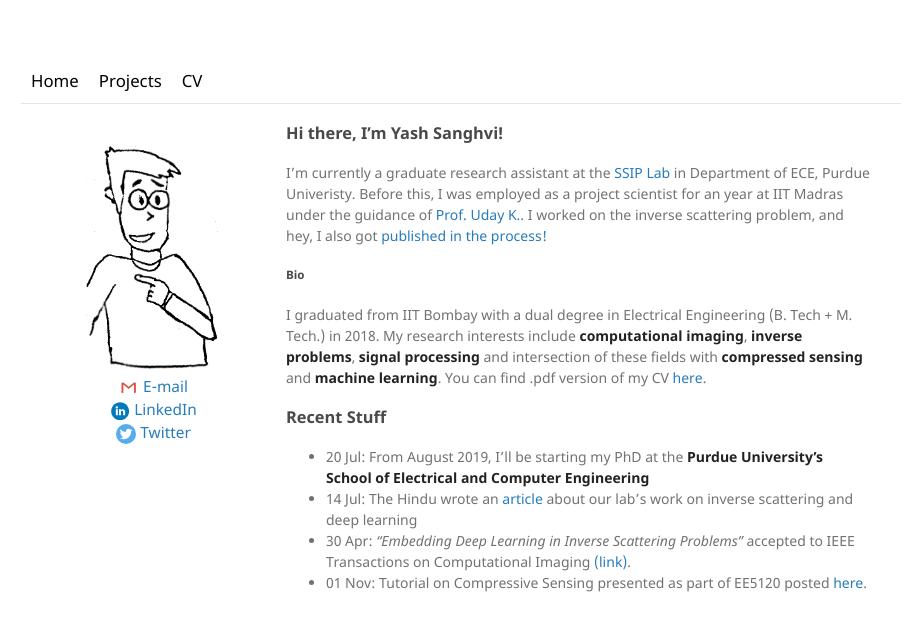
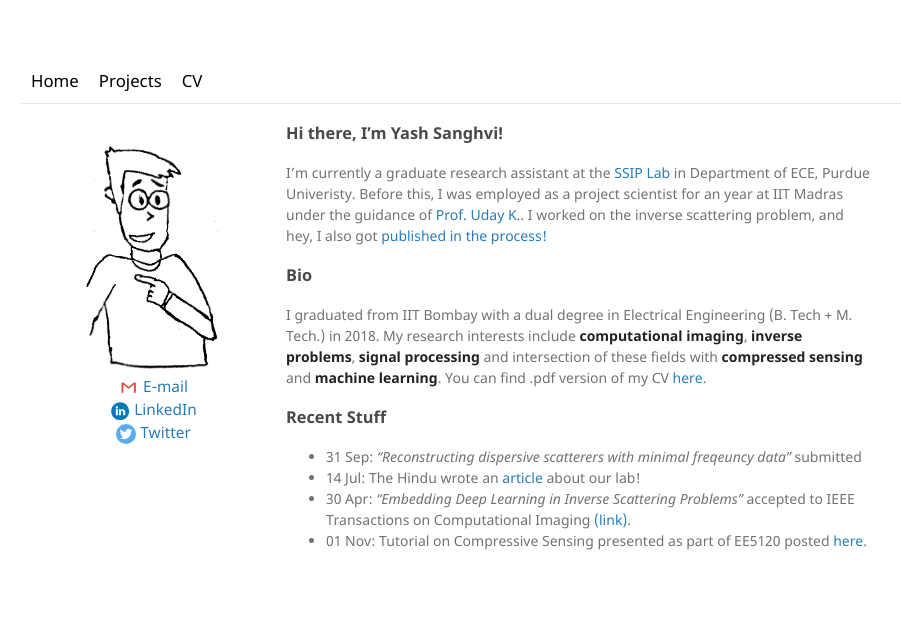
Before and after one commit to sanghviyashiitb/sanghviyashiitb.github.io, a Jekyll site: the page built from index.md, in a window 1280 px wide. Shown: the top 631 px of the page, without its empty margins (119-1020 px from the left). Built offline with Jekyll 4.4.1, drawn with Linux system fonts in a browser that asks for light colours.

Commit message:
Updated Bio

```diff
--- a/index.md
+++ b/index.md
@@ -5,13 +5,13 @@ title: Yash Sanghvi
 ### Hi there, I'm Yash Sanghvi!
 I'm currently a graduate research assistant at the [SSIP Lab](https://engineering.purdue.edu/ChanGroup/) in Department of ECE, Purdue Univeristy. Before this, I was employed as a project scientist for an year at IIT Madras under the guidance of [Prof. Uday K.](http://www.ee.iitm.ac.in/uday/).  I worked on the inverse scattering problem, and hey, I also got [published in the process!](https://ieeexplore.ieee.org/document/8709721)
 
-##### Bio
+### Bio
 I graduated from IIT Bombay with a dual degree in Electrical Engineering (B. Tech + M. Tech.) in 2018. My research interests include **computational imaging**, **inverse problems**, **signal processing** and intersection of these fields with **compressed sensing** and **machine learning**.
 You can find .pdf version of my CV [here](/Sanghvi_CV.pdf).
 
 
 ### Recent Stuff
-* 20 Jul: From August 2019, I'll be starting my PhD at the **Purdue University's School of Electrical and Computer Engineering**
-* 14 Jul: The Hindu wrote an [article](https://t.co/iEGZZLWJ4b) about our lab's work on inverse scattering and deep learning
+* 31 Sep: _"Reconstructing dispersive scatterers with minimal freqeuncy data"_ submitted
+* 14 Jul: The Hindu wrote an [article](https://t.co/iEGZZLWJ4b) about our lab!
 * 30 Apr: _"Embedding Deep Learning in Inverse Scattering Problems"_ accepted to IEEE Transactions on Computational Imaging [(link)](https://ieeexplore.ieee.org/document/8709721).
 * 01 Nov: Tutorial on Compressive Sensing presented as part of EE5120 posted [here](/blog/2018-11-1-CS-tutorial).
```
Also changed, not shown: 1 other file.
